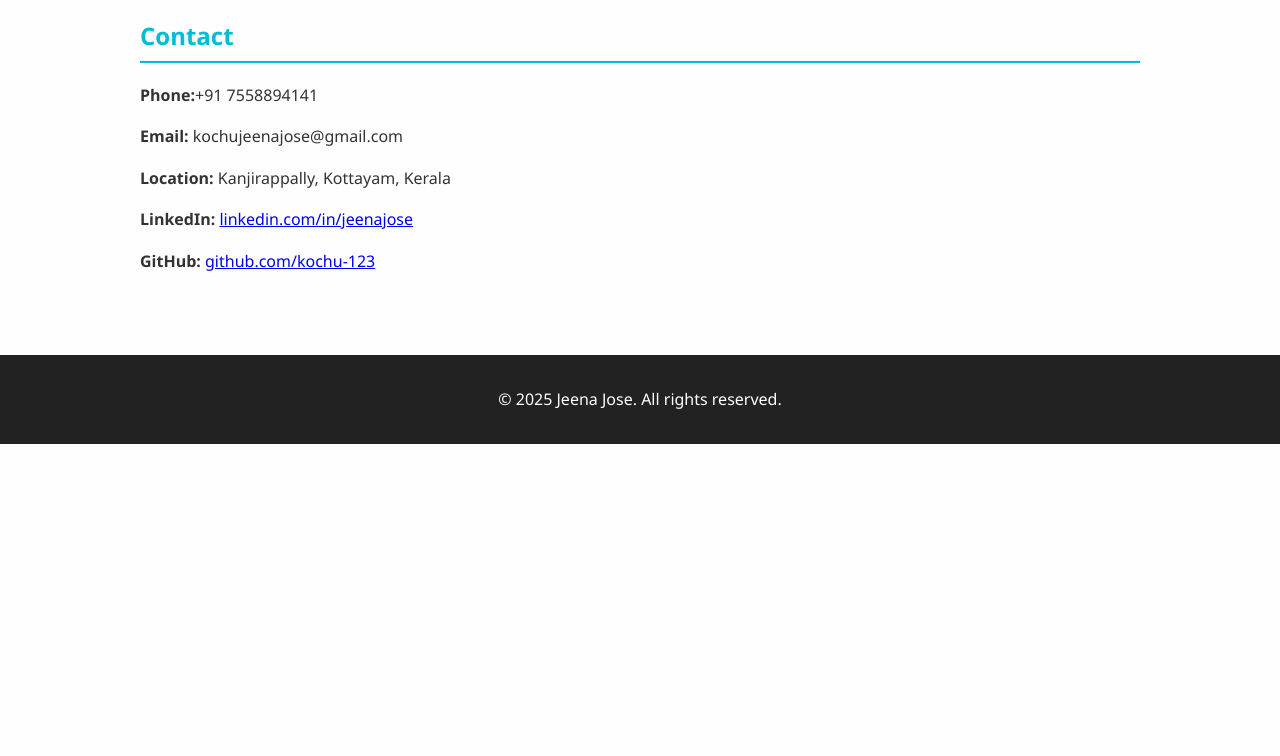
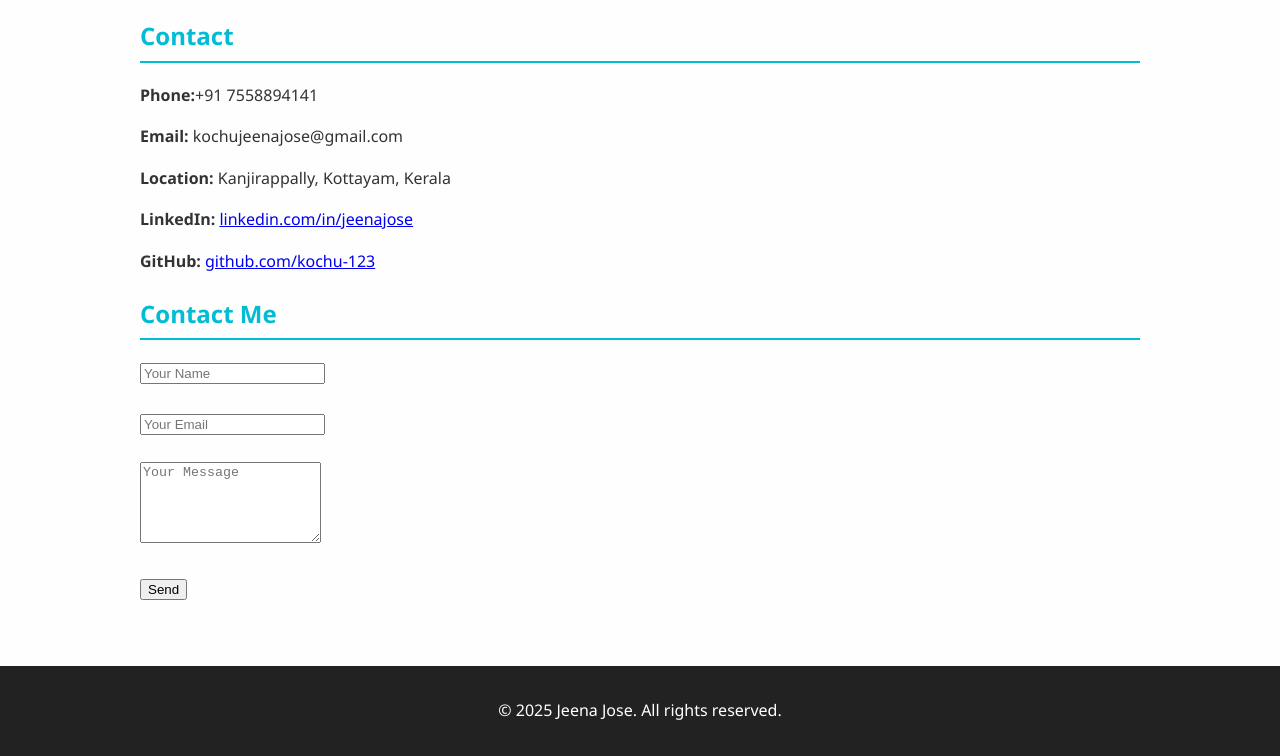
Before and after one commit to kochu-123/Portfolio, a plain HTML site: page index.html in a window 1280 px wide. Shown: the part 2867-3623 px from the top of the page. Before the commit the page ends 3311 px from the top, so only its background shows below. Drawn offline with Linux system fonts and the light colour scheme.

Commit message:
Update index.html

```diff
--- a/index.html
+++ b/index.html
@@ -8,6 +8,28 @@
     <style>
 
     </style>
+    <script>
+        function showThankYou(event) {
+            event.preventDefault(); // prevent default form submission
+            const form = event.target;
+
+            // Submit the form manually
+            fetch("/", {
+                    method: "POST",
+                    headers: {
+                        "Content-Type": "application/x-www-form-urlencoded"
+                    },
+                    body: new URLSearchParams(new FormData(form)).toString()
+                })
+                .then(() => {
+                    form.style.display = "none";
+                    document.getElementById("thank-you-message").style.display = "block";
+                })
+                .catch((error) => alert("Form submission failed: " + error));
+
+            return false;
+        }
+    </script>
 </head>
 
 <body>
@@ -87,6 +109,21 @@
             <p><strong>LinkedIn:</strong> <a href="#">linkedin.com/in/jeenajose</a></p>
             <p><strong>GitHub:</strong> <a href="github.com/kochu-123">github.com/kochu-123</a></p>
         </section>
+
+        <section id="Contact">
+            <h2>Contact Me</h2>
+            <form name="Contact" method="POST" data-netlify="true" onsubmit="return showThankYou(event)">
+                <input type="hidden" name="form-name" value="Contact" />
+                <input type="text" name="name" placeholder="Your Name" required><br><br>
+                <input type="email" name="email" placeholder="Your Email" required><br><br>
+                <textarea name="message" placeholder="Your Message" rows="5" required></textarea><br><br>
+                <button type="submit">Send</button>
+            </form>
+
+            <div id="thank-you-message" style="display:none; margin-top: 20px; font-weight: bold; color: green;">
+                ✅ Thank you! Your message has been sent.
+            </div>
+        </section>
     </div>
 
     <footer>
```
